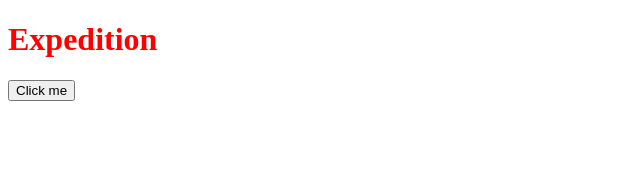
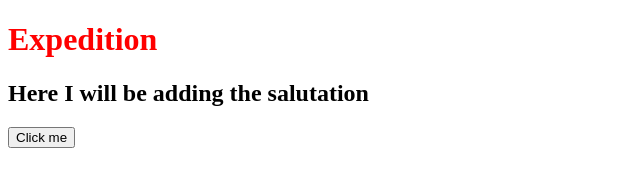
Before and after one commit to sitanshu29/Git-learning-locAL, a plain HTML site: page index.html in a window 1280 px wide. Shown: the whole page, without its empty margins (0-640 px from the left). Drawn offline with Linux system fonts and the light colour scheme.

Commit message:
Added a salutation heading

```diff
--- a/index.html
+++ b/index.html
@@ -12,6 +12,7 @@
 		<h1 class="heading1"> Expedition </h1>
     </header>
 
+    <h2 id="hello">Here I will be adding the salutation</h2>
     <button id="click" onclick="click()">Click me</button>
     <script src="js/app.js"></script>
 </body>
```
